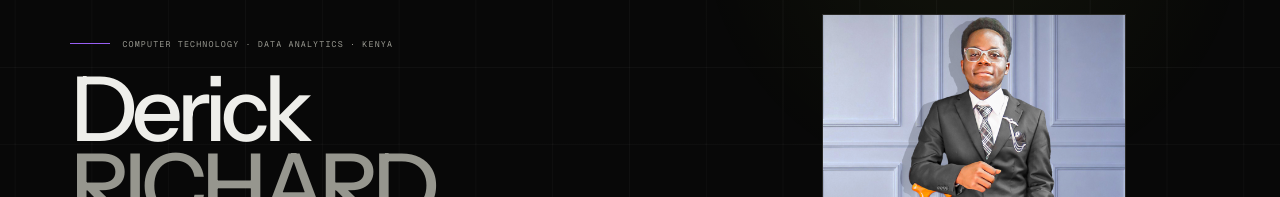
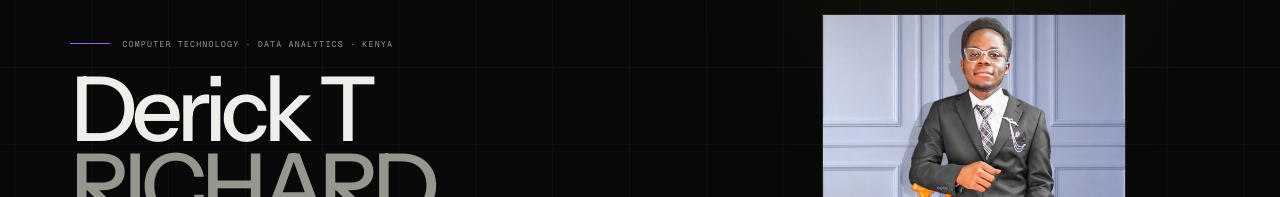
Before and after one commit to dericktrichard/dericktrichard, a Next.js app: page / in a window 1280 px wide. Shown: the part 178-375 px from the top of the page. Built offline with nearby package versions, Linux system fonts and the light colour scheme.

Commit message:
hero revision

```diff
--- a/app/page.tsx
+++ b/app/page.tsx
@@ -229,7 +229,7 @@ export default function Home() {
                   id="hero-title"
                   className="display-title portfolio-reveal portfolio-reveal-delay-1 max-w-4xl"
                 >
-                  <span className="hero-name-line">Derick</span>
+                  <span className="hero-name-line">Derick T</span>
                   <span className="hero-name-line text-muted">RICHARD</span>
                 </h1>
               </div>
```
